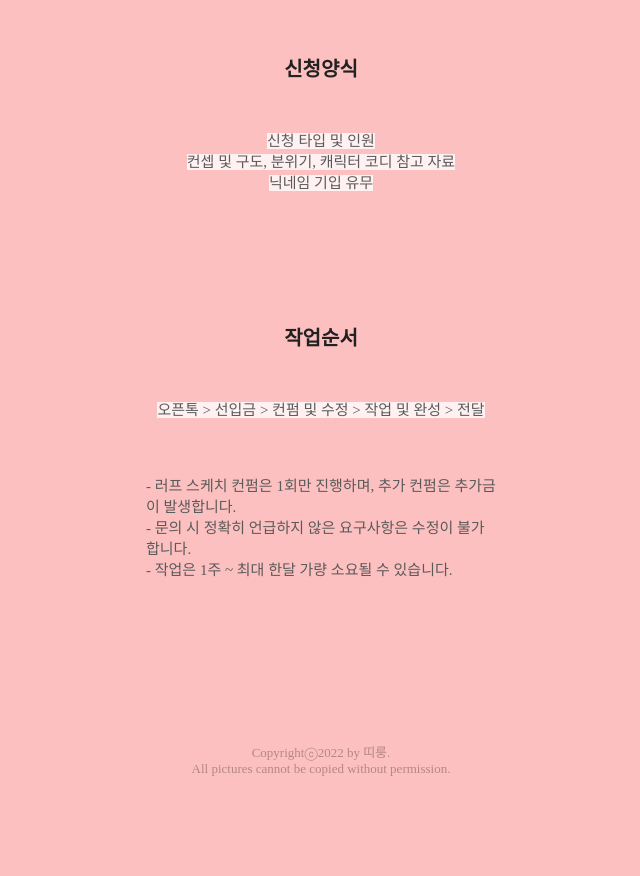
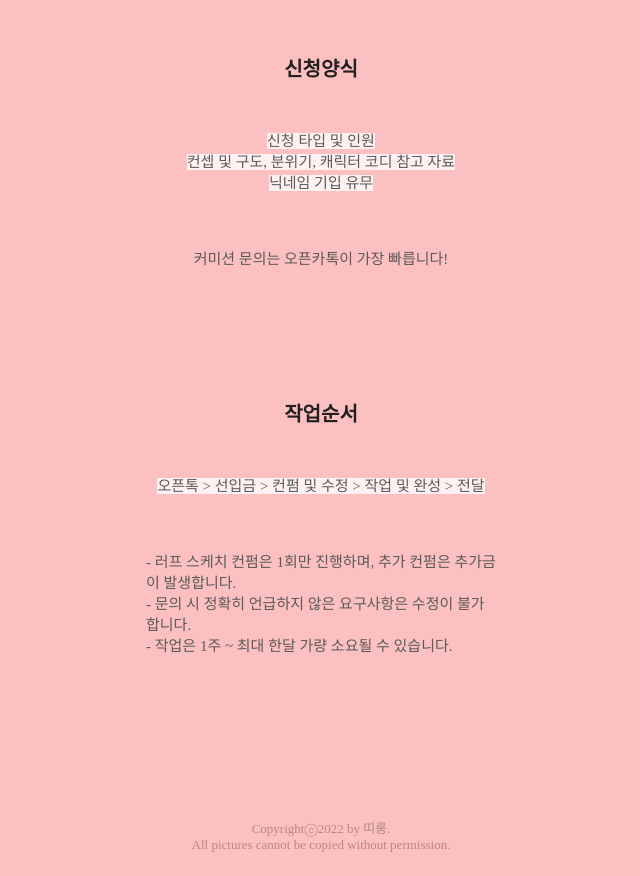
Before and after one commit to ddirung/home, a plain HTML site: page notice/index.html in a window 1280 px wide. Shown: the part 2326-3202 px from the top of the page, without its empty margins (319-959 px from the left). Before the commit the page ends 3126 px from the top, so only its background shows below. Drawn offline with Linux system fonts and the light colour scheme; a web font is replaced by a local one.

Commit message:
Update index.html

```diff
--- a/notice/index.html
+++ b/notice/index.html
@@ -144,6 +144,7 @@
       <h1 class="main">신청양식</h1>
       <P></P>
       <p class="sub2"><span style="background-color: rgb(255, 241, 241);">신청 타입 및 인원<br>컨셉 및 구도, 분위기, 캐릭터 코디 참고 자료<br>닉네임 기입 유무</span></p>
+      <p class="sub">커미션 문의는 오픈카톡이 가장 빠릅니다!</p>
     </div>
     <div class="wrap4">
       <h1 class="main">작업순서</h1>
```
